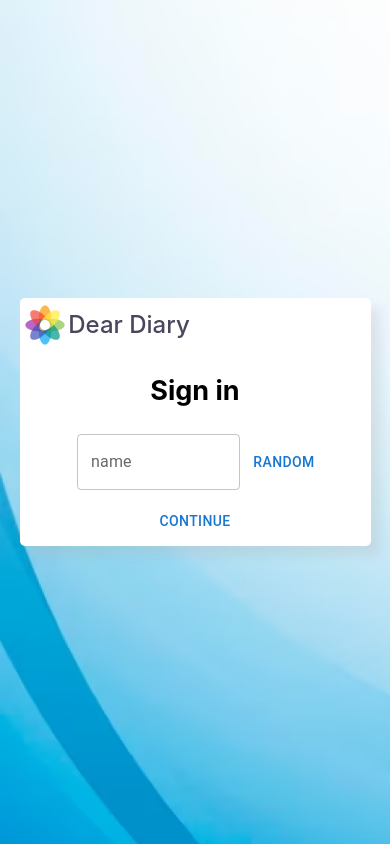
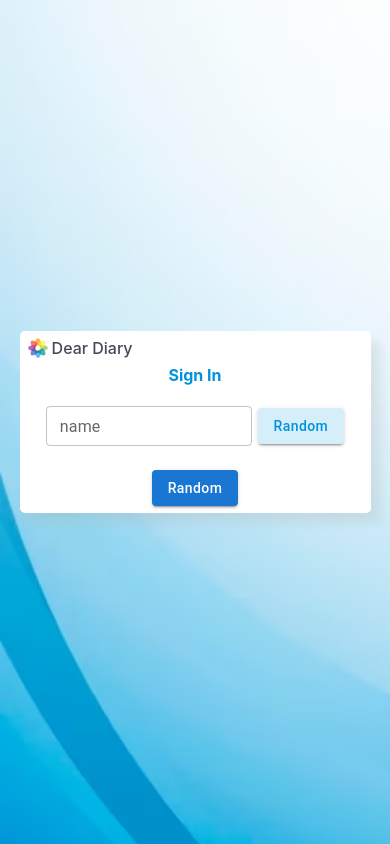
Before and after one commit to fcodelabs/training-web, a React (Create React App) app in the folder dear-diary/: page / in a window 390 px wide. Built offline with nearby package versions, Linux system fonts and the light colour scheme.

Commit message:
installed mui icons

```diff
--- a/dear-diary/src/containers/signinPage/signInPage.css
+++ b/dear-diary/src/containers/signinPage/signInPage.css
@@ -1,4 +1,4 @@
-.signin-page-wrapper{
+.signin-page-wrapper {
     display: flex;
     flex-direction: column;
     align-items: center;
@@ -9,7 +9,7 @@
 
 }
 
-.signin-page{
+.signin-page {
 
     display: flex;
     z-index: 1;
@@ -19,57 +19,71 @@
     width: 50%;
     background-color: white;
     border-radius: 5px;
-
     box-shadow: 10px 10px 10px 0px rgba(175, 175, 175, 0.244);
 }
 
-.signin-page-header-background{
-    width: 100%;
+.signin-page-header-background {
+    width: 95%;
     display: flex;
     flex-direction: row;
     align-items: center;
-    padding: 2% 2% 0 5%;
+    padding: 2% 2% 0 2%;
 }
 
-.signin-page-logo{
-    width: 40px;
-    height: 40px;
+.signin-page-logo {
+    width: 30px;
+    height: 30px;
     object-fit: cover;
     margin-right: 1%;
 }
-.signin-page-title{
-    font-size: 24px;
+
+.signin-page-title {
+    font-size: 20px;
     font-weight: 500;
     color: #4B465C;
 }
-.signin-page-form-wrapper{
+
+.signin-page-form-wrapper {
     width: 70%;
-    padding: 2%;
+    padding: 2% 5% 2% 5%;
 }
-.sign-in-title{
-    font-size: 18px;
-    width: 100%;
+
+.sign-in-title {
     text-align: center;
+    color: #0092DD;
+    font-size: 25px;
+    font-style: normal;
+    font-weight: 700;
+    padding-bottom: 2%;
 
 }
 
-.sign-in-form{
+.sign-in-form {
     display: flex;
     flex-direction: row;
     align-items: center;
     justify-content: center;
     width: 100%;
-    padding: 2%;
+    padding: 2% 2% 2% 2%;
 }
-.text-field-login{
+
+.text-field-login {
     width: 100%;
+    font-size: '16px'
 
 }
-.random-button{
+
+.random-button {
     margin-left: 2%;
 }
 
-.signin-submit-button{
+.btn-random{
+    font-size: 100%;
+    background: rgba(0, 146, 221, 0.16)   !important;
+    color:#0092DD !important;
+}
+
+.signin-submit-button {
     text-align: center;
     margin-top: 3%;
     width: 100%;
@@ -79,7 +93,25 @@
 @media screen and (max-width: 768px) {
     .signin-page {
         width: 90%;
-        /* transform: scale(0.9); */
+    }
+    .signin-page-title{
+        font-size: 100%;
+    }
+    .sign-in-title{
+        font-size: 100%;
+    }
+    .signin-page-form-wrapper{
+        width:85%;
+    }
+    .sign-in-form{
+        padding: 5% 5% 5% 0%;
+    }
+    .signin-page-logo{
+        width: 20px;
+        height: 20px;
+    }
+    .btn-continue{
+        font-size: 100%
     }
 
 }
--- a/dear-diary/src/containers/signinPage/signInPage.tsx
+++ b/dear-diary/src/containers/signinPage/signInPage.tsx
@@ -12,7 +12,7 @@ const SignInPage = () => {
             <div className="signin-page">
 
                 <div className="signin-page-header-background">
-                    <img src={logo} alt="logo" className="signin-page-logo"/>
+                    <img src={logo} alt="logo" className="signin-page-logo" />
                     <div className="signin-page-title">
                         Dear Diary
                     </div>
@@ -20,18 +20,22 @@ const SignInPage = () => {
 
                 <div className="signin-page-form-wrapper">
                     <div className="sign-in-title">
-                        <h2>Sign in</h2>
+                        Sign In
                     </div>
 
                     <form className="sign-in-form">
-                        <TextField id="outlined-basic" label="name" variant="outlined"className="text-field-login"/>
+                        <TextField id="outlined-basic" label="name" variant="outlined" className="text-field-login" size="small" />
                         <div className="random-button">
-                            <Button>Random</Button>
+                            <Button variant="contained" className="btn-random" style={{ textTransform: 'none' }}>
+                                Random
+                            </Button>
                         </div>
                     </form>
 
                     <div className="signin-submit-button">
-                        <Button>Continue</Button>
+                        <Button variant="contained" className="btn-continue" style={{ textTransform: 'none' }}>
+                            Random
+                        </Button>
                     </div>
                 </div>
             </div>
```
